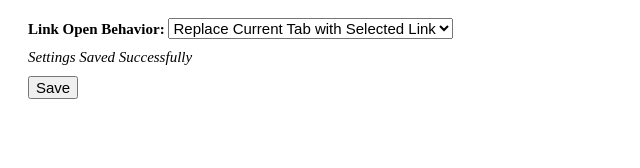
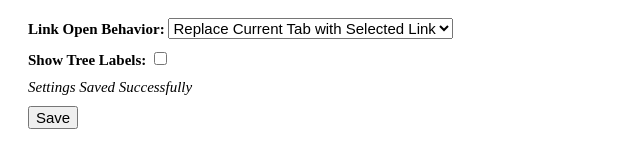
Before and after one commit to synle/cmd-t-bookmark-chrome-extension, a browser extension: page src/options/options.html in a window 1280 px wide. Both pictures are taken after a click on the input "Save". Shown: the whole page, without its empty margins (0-640 px from the left). Drawn offline with Linux system fonts and the light colour scheme.

Commit message:
show trees label

```diff
--- a/src/common.js
+++ b/src/common.js
@@ -4,6 +4,7 @@ window.CommonUtil = (function(){
       chrome.storage.sync.get(
         {
           openLinkInNewTab: false,
+          showTreeLabels: false,
         },
         resolve
       );
--- a/src/options/options.html
+++ b/src/options/options.html
@@ -14,6 +14,11 @@
       <label><strong>Link Open Behavior:</strong></label>
       <select id="openBehaviorSelect"></select>
     </div>
+    <div class="pt1">
+      <label><strong>Show Tree Labels:</strong></label>
+      <input id="checkboxShowTreeLabels" type="checkbox"></input>
+    </div>
+    <!-- form status label -->
     <div id="formStatus" class="pt1"></div>
     <div class="pt1">
       <input type="submit" value="Save" />
--- a/src/options/options.js
+++ b/src/options/options.js
@@ -20,6 +20,9 @@
     const openBehaviorSelectEl = document.querySelector('#openBehaviorSelect');
     openBehaviorSelectEl.innerHTML = openBehaviorOptions;
 
+    const checkboxShowTreeLabelsEl = document.querySelector('#checkboxShowTreeLabels');
+    checkboxShowTreeLabels.checked = mySettings.showTreeLabels;
+
 
     // set up the on submit handler
     // set up the form hook...
@@ -27,6 +30,7 @@
     settingForm.onsubmit = () => {
       const newValue = {
         openLinkInNewTab: openBehaviorSelectEl.value === 'true',
+        showTreeLabels: checkboxShowTreeLabels.checked,
       };
 
       window.CommonUtil.saveSettings(newValue)
```
Also changed, not shown: manifest.json.
